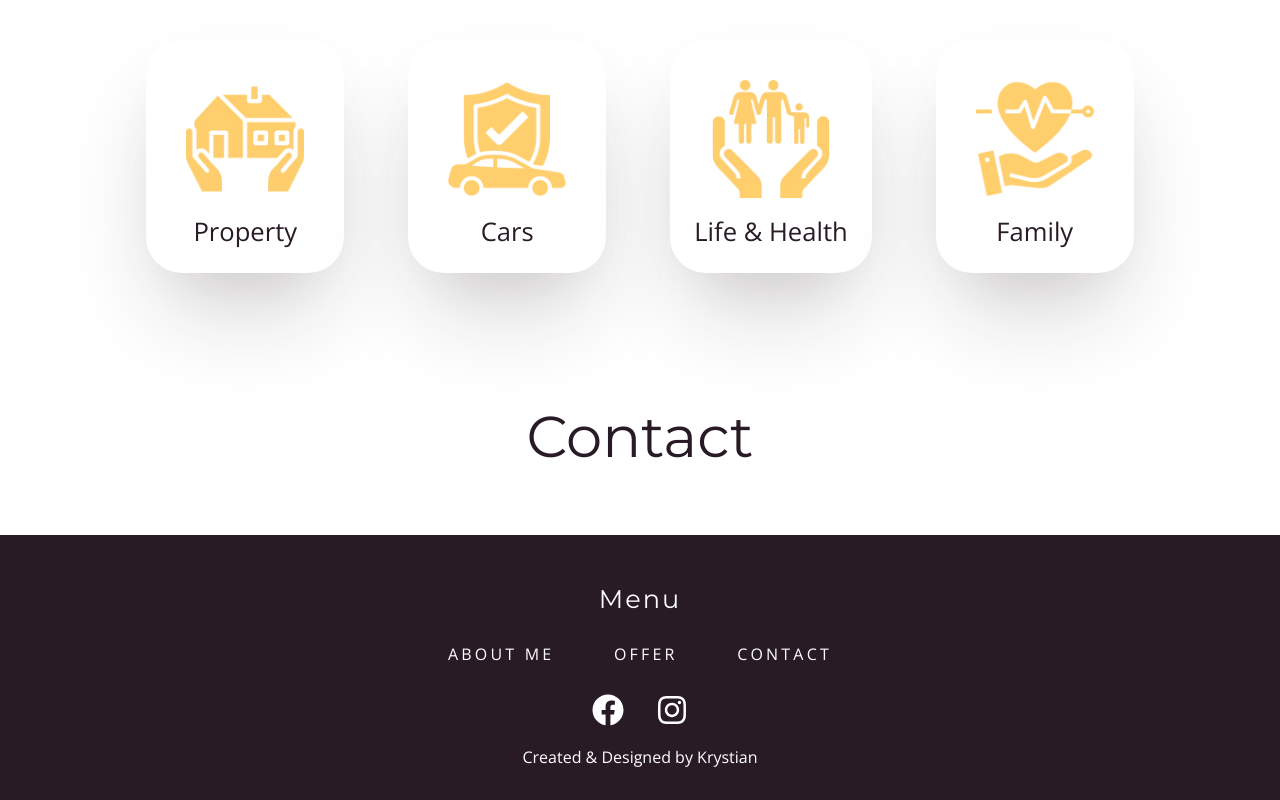
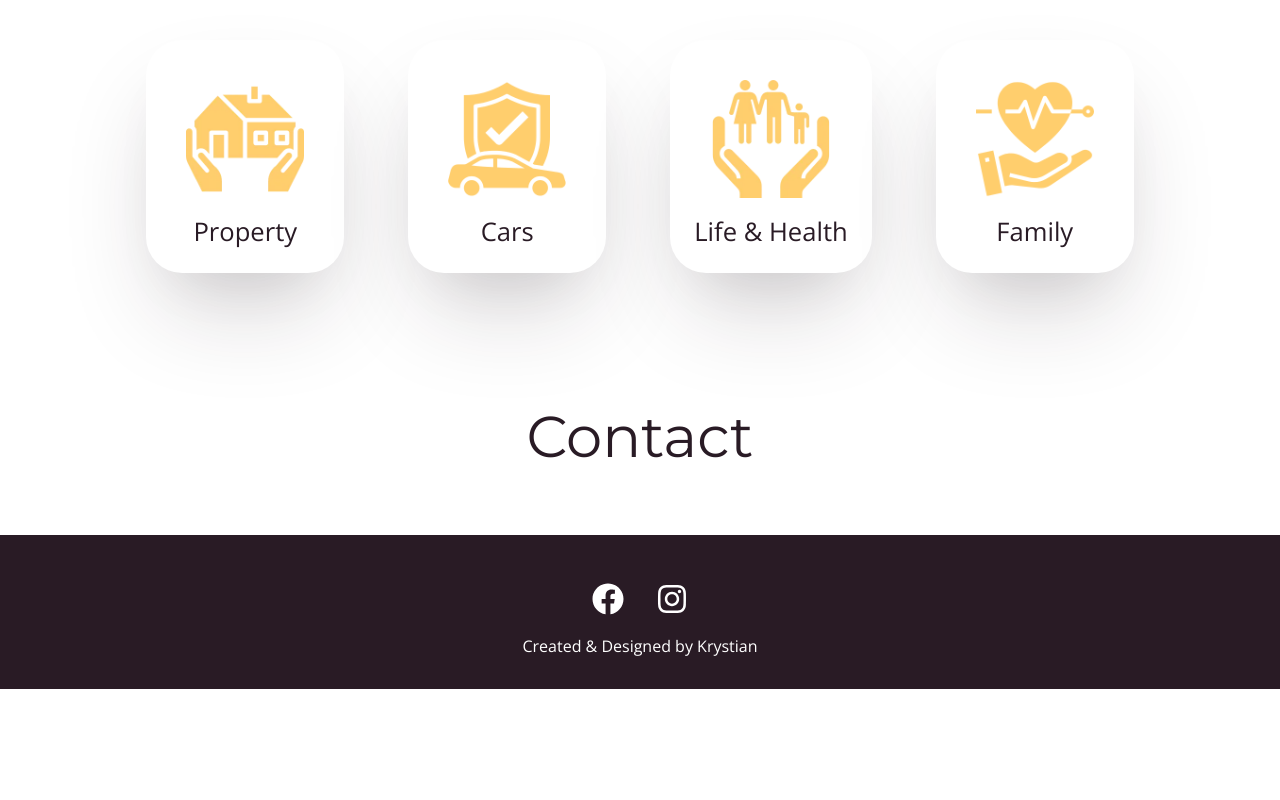
Before and after one commit to KrystianJonca/insurance-agent-landing-page, a React (Vite) app: page / in a window 1280 px wide. Shown: the part 1448-2248 px from the top of the page. After the commit the page ends 2137 px from the top, so only its background shows below. Built offline with nearby package versions, Linux system fonts and the light colour scheme; the HTML template or start-up script is replaced by a standard one.

Commit message:
Updated menu

```diff
--- a/src/components/Footer.jsx
+++ b/src/components/Footer.jsx
@@ -12,17 +12,11 @@ const StyledFooter = styled.footer`
   padding: 2rem;
   text-align: center;
 
-  h3 {
-    font-weight: 400;
-    font-size: var(--fs-md);
-    letter-spacing: 2px;
-    padding: 1rem;
-  }
-
   a {
     color: ${({ theme }) => theme.light};
     cursor: pointer;
     transition: color 0.3s linear;
+    margin-bottom: 1rem;
 
     &:hover {
       color: ${({ theme }) => theme.gold};
@@ -43,8 +37,6 @@ const Footer = () => {
   return (
     <StyledFooter>
       <div className="footer-container">
-        <h3>Menu</h3>
-        <Menu footer={true} />
         <FaFacebook size={32} className="footer-icon" />
         <FaInstagram size={32} className="footer-icon" />
         <p>
--- a/src/components/navbar/Menu.jsx
+++ b/src/components/navbar/Menu.jsx
@@ -8,12 +8,12 @@ const StyledMenu = styled.div`
   padding: 5px 0;
 
   @media (max-width: 576px) {
-    display: ${({ footer }) => (footer ? 'flex' : 'none')};
+    display: none;
     flex-direction: column;
   }
 
   a {
-    color: ${({ footer, theme }) => (footer ? theme.light : theme.navy)};
+    color: ${({ theme }) => theme.navy};
 
     padding: 0.5rem;
     text-transform: uppercase;
@@ -27,13 +27,13 @@ const StyledMenu = styled.div`
   }
 `;
 
-const Menu = ({ footer }) => {
+const Menu = () => {
   const handleClick = (scrollTo) => {
     document.getElementById(scrollTo).scrollIntoView();
   };
 
   return (
-    <StyledMenu footer={footer}>
+    <StyledMenu>
       <a onClick={() => handleClick('aboutme')}>About me</a>
       <a onClick={() => handleClick('offer')}>Offer</a>
       <a onClick={() => handleClick('contact')}>Contact</a>
```
